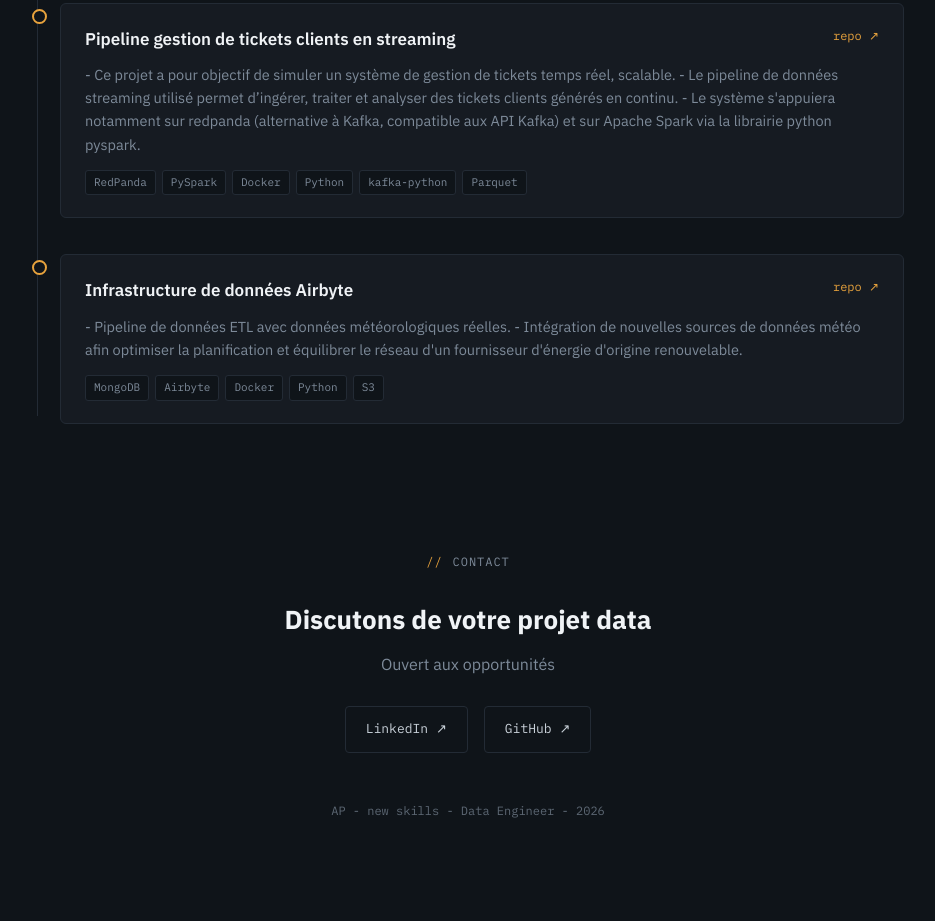
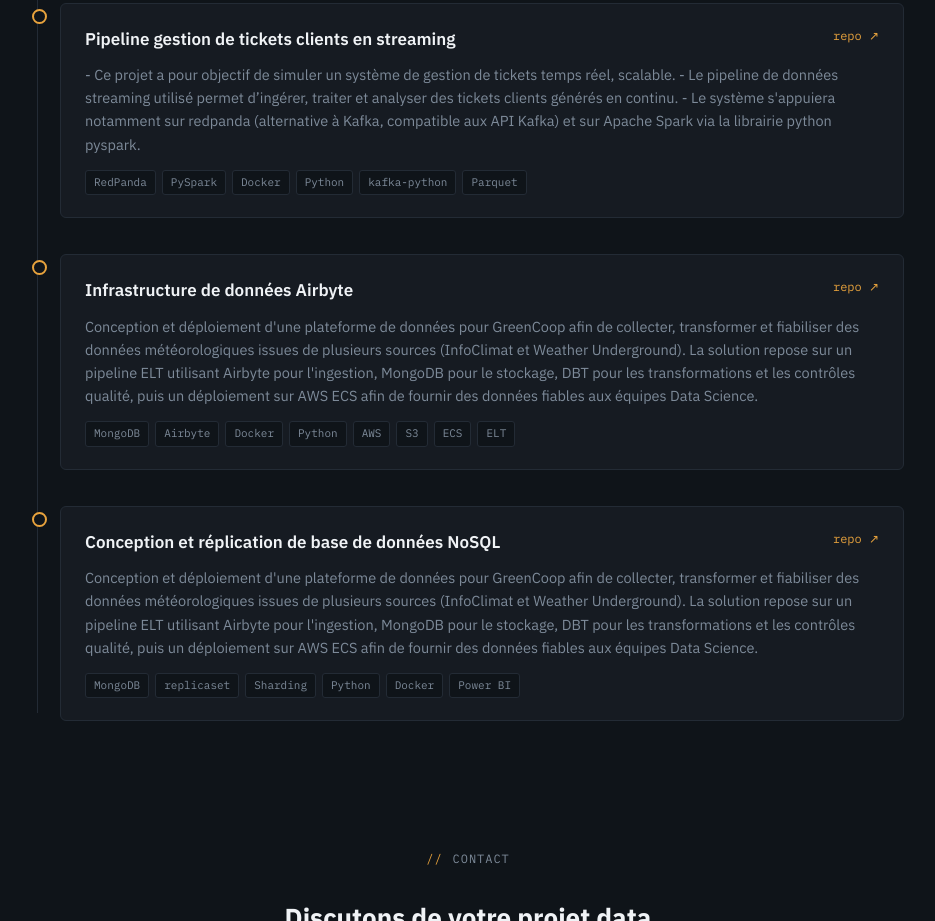
Before and after one commit to alex-p-oc/alex-p-oc.github.io, a plain HTML site: page index.html in a window 1280 px wide. Shown: the part 2137-3058 px from the top of the page, without its empty margins (172-1107 px from the left). Before the commit the page ends 3033 px from the top, so only its background shows below. Drawn offline with Linux system fonts and the light colour scheme.

Commit message:
update doc and readme, meteo nosql noscites

```diff
--- a/index.html
+++ b/index.html
@@ -506,11 +506,27 @@
             <a class="project-link" href="https://github.com/alex-p-oc/meteo_data_pipeline">repo ↗</a>
           </div>
           <p class="project-desc">
-            - Pipeline de données ETL avec données météorologiques réelles.
-			- Intégration de nouvelles sources de données météo afin optimiser la planification et équilibrer le réseau d'un fournisseur d'énergie d'origine renouvelable.
+            Conception et déploiement d'une plateforme de données pour GreenCoop afin de collecter, transformer et fiabiliser des données météorologiques issues de plusieurs sources (InfoClimat et Weather Underground).
+			La solution repose sur un pipeline ELT utilisant Airbyte pour l'ingestion, MongoDB pour le stockage, DBT pour les transformations et les contrôles qualité, puis un déploiement sur AWS ECS afin de fournir des données fiables aux équipes Data Science.
           </p>
           <div class="project-tags">
-            <span>MongoDB</span><span>Airbyte</span><span>Docker</span><span>Python</span><span>S3</span>
+            <span>MongoDB</span><span>Airbyte</span><span>Docker</span><span>Python</span><span>AWS</span><span>S3</span><span>ECS</span><span>ELT</span>
+          </div>
+        </div>
+      </div>
+
+	  <div class="project">
+        <div class="project-card">
+          <div class="project-head">
+            <div class="project-title">Conception et réplication de base de données NoSQL</div>
+            <a class="project-link" href="https://github.com/alex-p-oc/mongodb_nosql_database_design">repo ↗</a>
+          </div>
+          <p class="project-desc">
+            Conception et déploiement d'une plateforme de données pour GreenCoop afin de collecter, transformer et fiabiliser des données météorologiques issues de plusieurs sources (InfoClimat et Weather Underground).
+			La solution repose sur un pipeline ELT utilisant Airbyte pour l'ingestion, MongoDB pour le stockage, DBT pour les transformations et les contrôles qualité, puis un déploiement sur AWS ECS afin de fournir des données fiables aux équipes Data Science.
+          </p>
+          <div class="project-tags">
+            <span>MongoDB</span><span>replicaset</span><span>Sharding</span><span>Python</span><span>Docker</span><span>Power BI</span>
           </div>
         </div>
       </div>
```
Also changed, not shown: 1 other file.
